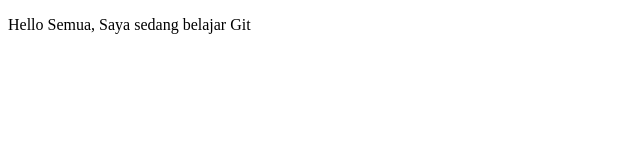
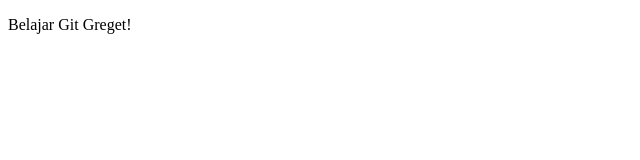
Before and after one commit to CandraREKAF/praktikum-git, a plain HTML site: page index.html in a window 1280 px wide. Shown: the whole page, without its empty margins (0-640 px from the left). Drawn offline with Linux system fonts and the light colour scheme.

Commit message:
belajar git greget!

```diff
--- a/index.html
+++ b/index.html
@@ -5,6 +5,6 @@
   <title>Belajar Git Project 01</title>
 </head>
 <body>
-  <p>Hello Semua, Saya sedang belajar Git</p>
+  <p>Belajar Git Greget!</p>
 </body>
 </html>
```
